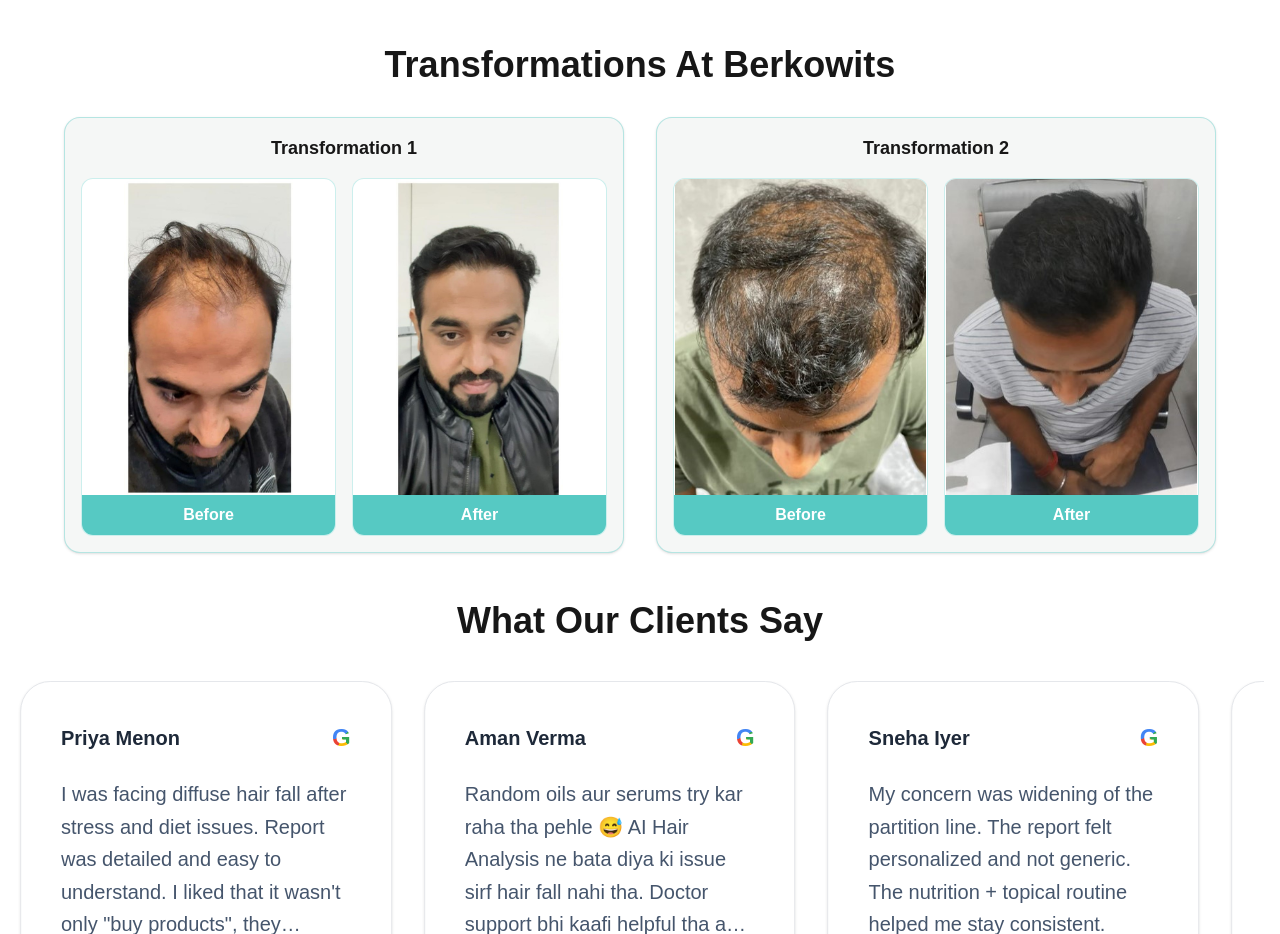
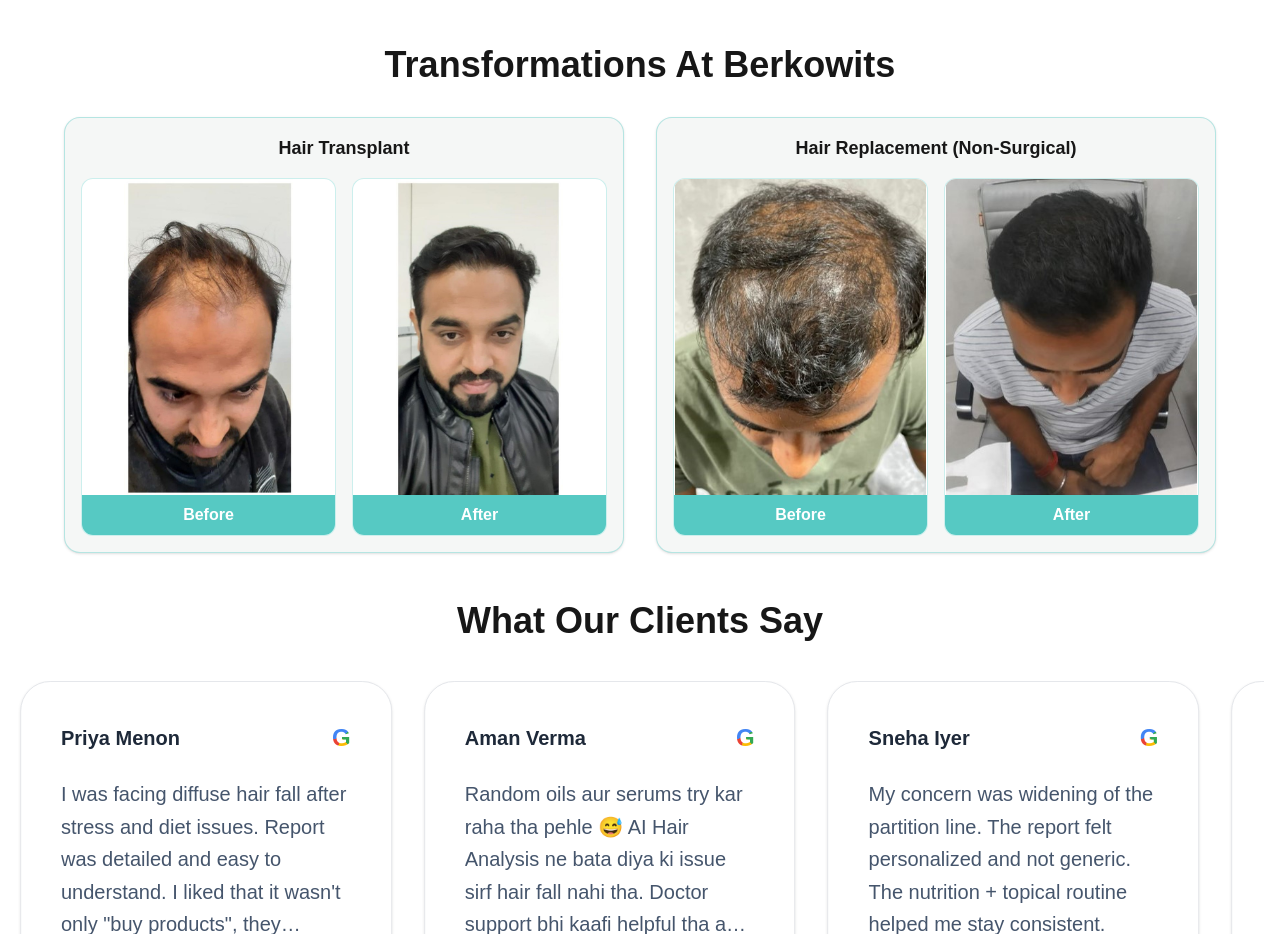
Before and after one commit to gaurav908408/ai-hair, a Next.js app: page / in a window 1280 px wide. Shown: the part 1380-2314 px from the top of the page. Built offline with nearby package versions, Linux system fonts and the light colour scheme.

Commit message:
improve ui

```diff
--- a/app/components/HairTransformation.tsx
+++ b/app/components/HairTransformation.tsx
@@ -3,7 +3,7 @@
 
 const TRANSFORMATIONS = [
   {
-    title: "Transformation 1",
+    title: "Hair Transplant",
     images: [
       {
         label: "Before",
@@ -18,7 +18,7 @@
     ],
   },
   {
-    title: "Transformation 2",
+    title: "Hair Replacement (Non-Surgical)",
     images: [
       {
         label: "Before",
```
